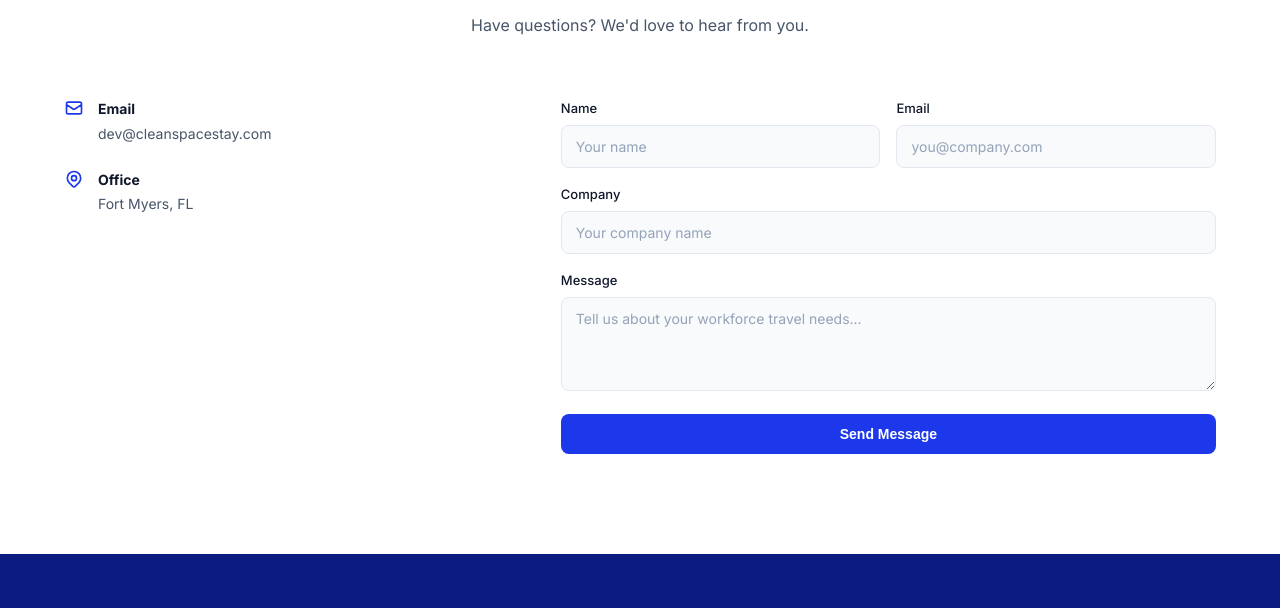
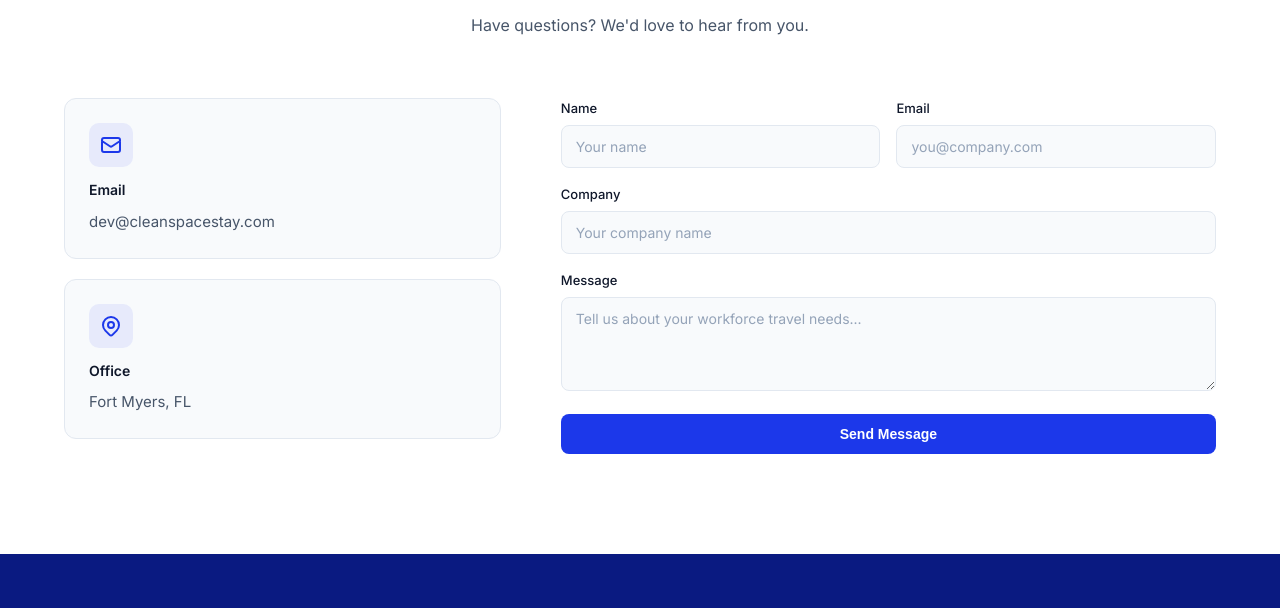
Before and after one commit to cleanspacestay/cleanspacestay-marketing, a website: page index.html in a window 1280 px wide. Shown: the part 4690-5298 px from the top of the page. Drawn offline with Linux system fonts and the light colour scheme.

Commit message:
Fix: increase logo sizes (nav 48px, footer 44px), restyle contact info as cards with borders

```diff
--- a/index.html
+++ b/index.html
@@ -33,7 +33,7 @@
   <nav class="nav" id="nav">
     <div class="nav-container">
       <a href="/" class="nav-brand">
-        <img src="/assets/logo_nav_2x.png" alt="CleanSpace Stay" class="nav-logo-img" height="40" />
+        <img src="/assets/logo_nav_2x.png" alt="CleanSpace Stay" class="nav-logo-img" height="48" />
       </a>
       <div class="nav-links" id="nav-links">
         <a href="#features">Features</a>
@@ -343,19 +343,19 @@
       </div>
       <div class="contact-grid">
         <div class="contact-info">
-          <div class="contact-item">
-            <svg width="20" height="20" viewBox="0 0 24 24" fill="none"><path d="M3 8l7.89 5.26a2 2 0 002.22 0L21 8M5 19h14a2 2 0 002-2V7a2 2 0 00-2-2H5a2 2 0 00-2 2v10a2 2 0 002 2z" stroke="#1C38EA" stroke-width="2" stroke-linecap="round"/></svg>
-            <div>
-              <strong>Email</strong>
-              <p>dev@cleanspacestay.com</p>
+          <div class="contact-card">
+            <div class="contact-card-icon">
+              <svg width="24" height="24" viewBox="0 0 24 24" fill="none"><path d="M3 8l7.89 5.26a2 2 0 002.22 0L21 8M5 19h14a2 2 0 002-2V7a2 2 0 00-2-2H5a2 2 0 00-2 2v10a2 2 0 002 2z" stroke="#1C38EA" stroke-width="2" stroke-linecap="round"/></svg>
             </div>
+            <strong>Email</strong>
+            <p>dev@cleanspacestay.com</p>
           </div>
-          <div class="contact-item">
-            <svg width="20" height="20" viewBox="0 0 24 24" fill="none"><path d="M17.657 16.657L13.414 20.9a1.998 1.998 0 01-2.827 0l-4.244-4.243a8 8 0 1111.314 0z" stroke="#1C38EA" stroke-width="2" stroke-linecap="round"/><path d="M15 11a3 3 0 11-6 0 3 3 0 016 0z" stroke="#1C38EA" stroke-width="2" stroke-linecap="round"/></svg>
-            <div>
-              <strong>Office</strong>
-              <p>Fort Myers, FL</p>
+          <div class="contact-card">
+            <div class="contact-card-icon">
+              <svg width="24" height="24" viewBox="0 0 24 24" fill="none"><path d="M17.657 16.657L13.414 20.9a1.998 1.998 0 01-2.827 0l-4.244-4.243a8 8 0 1111.314 0z" stroke="#1C38EA" stroke-width="2" stroke-linecap="round"/><path d="M15 11a3 3 0 11-6 0 3 3 0 016 0z" stroke="#1C38EA" stroke-width="2" stroke-linecap="round"/></svg>
             </div>
+            <strong>Office</strong>
+            <p>Fort Myers, FL</p>
           </div>
         </div>
         <form class="contact-form" id="contact-form">
@@ -389,7 +389,7 @@
       <div class="footer-grid">
         <div class="footer-brand">
           <div class="nav-brand">
-            <img src="/assets/logo_footer_2x.png" alt="CleanSpace Stay" class="footer-logo-img" height="36" />
+            <img src="/assets/logo_footer_2x.png" alt="CleanSpace Stay" class="footer-logo-img" height="44" />
           </div>
           <p class="footer-description">The complete platform for managing field workforce travel, lodging, and project budgets.</p>
         </div>
--- a/public/style.css
+++ b/public/style.css
@@ -177,13 +177,13 @@ img {
 }
 
 .nav-logo-img {
-  height: 40px;
+  height: 48px;
   width: auto;
   display: block;
 }
 
 .footer-logo-img {
-  height: 36px;
+  height: 44px;
   width: auto;
   display: block;
 }
@@ -772,29 +772,48 @@ img {
 .contact-info {
   display: flex;
   flex-direction: column;
-  gap: 24px;
+  gap: 20px;
 }
 
-.contact-item {
+.contact-card {
+  background: var(--light-bg);
+  border: 1px solid var(--light-border);
+  border-radius: var(--radius);
+  padding: 24px;
   display: flex;
+  flex-direction: column;
   align-items: flex-start;
-  gap: 14px;
+  gap: 8px;
+  transition: all 200ms var(--ease-out);
 }
 
-.contact-item svg {
-  color: var(--brand-blue);
+.contact-card:hover {
+  border-color: var(--brand-blue);
+  box-shadow: 0 4px 12px rgba(28, 56, 234, 0.06);
 }
 
-.contact-item strong {
+.contact-card-icon {
+  width: 44px;
+  height: 44px;
+  background: rgba(28, 56, 234, 0.08);
+  border-radius: 10px;
+  display: flex;
+  align-items: center;
+  justify-content: center;
+  margin-bottom: 4px;
+}
+
+.contact-card strong {
   display: block;
   font-size: 14px;
+  font-weight: 600;
   color: var(--text-dark);
-  margin-bottom: 2px;
 }
 
-.contact-item p {
-  font-size: 14px;
+.contact-card p {
+  font-size: 15px;
   color: var(--text-body);
+  margin: 0;
 }
 
 .contact-form {
--- a/style.css
+++ b/style.css
@@ -177,13 +177,13 @@ img {
 }
 
 .nav-logo-img {
-  height: 40px;
+  height: 48px;
   width: auto;
   display: block;
 }
 
 .footer-logo-img {
-  height: 36px;
+  height: 44px;
   width: auto;
   display: block;
 }
@@ -772,29 +772,48 @@ img {
 .contact-info {
   display: flex;
   flex-direction: column;
-  gap: 24px;
+  gap: 20px;
 }
 
-.contact-item {
+.contact-card {
+  background: var(--light-bg);
+  border: 1px solid var(--light-border);
+  border-radius: var(--radius);
+  padding: 24px;
   display: flex;
+  flex-direction: column;
   align-items: flex-start;
-  gap: 14px;
+  gap: 8px;
+  transition: all 200ms var(--ease-out);
 }
 
-.contact-item svg {
-  color: var(--brand-blue);
+.contact-card:hover {
+  border-color: var(--brand-blue);
+  box-shadow: 0 4px 12px rgba(28, 56, 234, 0.06);
 }
 
-.contact-item strong {
+.contact-card-icon {
+  width: 44px;
+  height: 44px;
+  background: rgba(28, 56, 234, 0.08);
+  border-radius: 10px;
+  display: flex;
+  align-items: center;
+  justify-content: center;
+  margin-bottom: 4px;
+}
+
+.contact-card strong {
   display: block;
   font-size: 14px;
+  font-weight: 600;
   color: var(--text-dark);
-  margin-bottom: 2px;
 }
 
-.contact-item p {
-  font-size: 14px;
+.contact-card p {
+  font-size: 15px;
   color: var(--text-body);
+  margin: 0;
 }
 
 .contact-form {
```
Also changed, not shown: public/index.html (+12 -12 lines).
